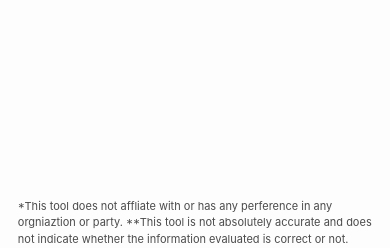
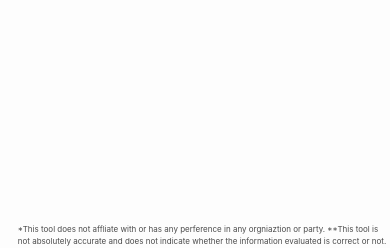
Before and after one commit to Zhiyu-Michael-Wang/Reflection-Evaluator, a Flask app: page /evaluation in a window 390 px wide. Shown: the part 596-844 px from the top of the page. Run offline with Flask 2, Linux system fonts and the light colour scheme; some libraries are stand-ins or nearby versions.

Commit message:
fix bugs

```diff
--- a/templates/base.html
+++ b/templates/base.html
@@ -1,10 +1,12 @@
 <!DOCTYPE html>
 <html lang="en">
+
 <head>
     {% block head %}
     <meta charset="UTF-8">
     <meta name="viewport" content="width=device-width, initial-scale=1.0">
-    <link rel="stylesheet" href="https://stackpath.bootstrapcdn.com/bootstrap/4.5.2/css/bootstrap.min.css" integrity="sha384-JcKb8q3iqJ61gNV9KGb8thSsNjpSL0n8PARn9HuZOnIxN0hoP+VmmDGMN5t9UJ0Z" crossorigin="anonymous">
+    <link rel="stylesheet" href="https://stackpath.bootstrapcdn.com/bootstrap/4.5.2/css/bootstrap.min.css"
+        integrity="sha384-JcKb8q3iqJ61gNV9KGb8thSsNjpSL0n8PARn9HuZOnIxN0hoP+VmmDGMN5t9UJ0Z" crossorigin="anonymous">
     <title>
         {% block title %}{% endblock %}
     </title>
@@ -43,12 +45,7 @@
 
         }
 
-        footer > p {
-            font-size: 11px;
-            color: rgb(75, 75, 75);
-            margin-bottom: 1px;
 
-        }
 
 
 
@@ -98,6 +95,13 @@
                 color: rgb(75, 75, 75);
                 text-decoration: underline;
             }
+
+            footer>p {
+                font-size: 11px;
+                color: rgb(75, 75, 75);
+                margin-bottom: 1px;
+
+            }
         }
 
         @media only screen and (max-width: 1022px) {
@@ -117,12 +121,18 @@
                 font-size: 11px;
                 color: rgb(75, 75, 75);
                 text-decoration: underline;
+
+            }
+
+            footer>p {
+                font-size: 8px;
+                color: rgb(75, 75, 75);
+                margin-bottom: 1px;
             }
         }
-
-
     </style>
 </head>
+
 <body>
     <div class="wrapper">
         <header>
@@ -144,8 +154,13 @@
 
 
     <script src="https://code.jquery.com/jquery-3.5.1.min.js"></script>
-    <script src="https://cdn.jsdelivr.net/npm/popper.js@1.16.1/dist/umd/popper.min.js" integrity="sha384-9/reFTGAW83EW2RDu2S0VKaIzap3H66lZH81PoYlFhbGU+6BZp6G7niu735Sk7lN" crossorigin="anonymous"></script>
-    <script src="https://stackpath.bootstrapcdn.com/bootstrap/4.5.2/js/bootstrap.min.js" integrity="sha384-B4gt1jrGC7Jh4AgTPSdUtOBvfO8shuf57BaghqFfPlYxofvL8/KUEfYiJOMMV+rV" crossorigin="anonymous"></script>
+    <script src="https://cdn.jsdelivr.net/npm/popper.js@1.16.1/dist/umd/popper.min.js"
+        integrity="sha384-9/reFTGAW83EW2RDu2S0VKaIzap3H66lZH81PoYlFhbGU+6BZp6G7niu735Sk7lN"
+        crossorigin="anonymous"></script>
+    <script src="https://stackpath.bootstrapcdn.com/bootstrap/4.5.2/js/bootstrap.min.js"
+        integrity="sha384-B4gt1jrGC7Jh4AgTPSdUtOBvfO8shuf57BaghqFfPlYxofvL8/KUEfYiJOMMV+rV"
+        crossorigin="anonymous"></script>
 
 </body>
+
 </html>
```
Lines whose indentation alone changed are shown as unchanged.
